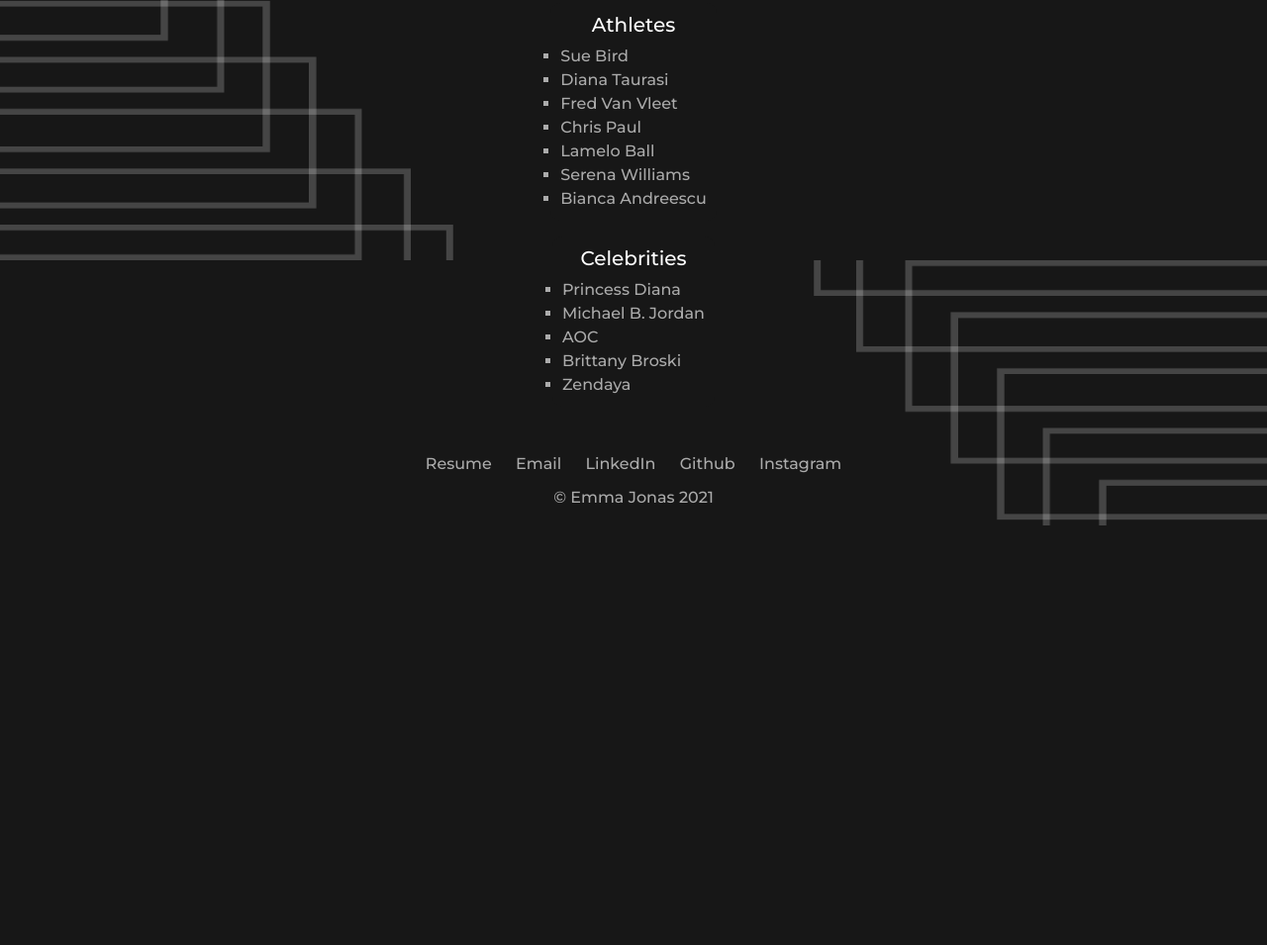
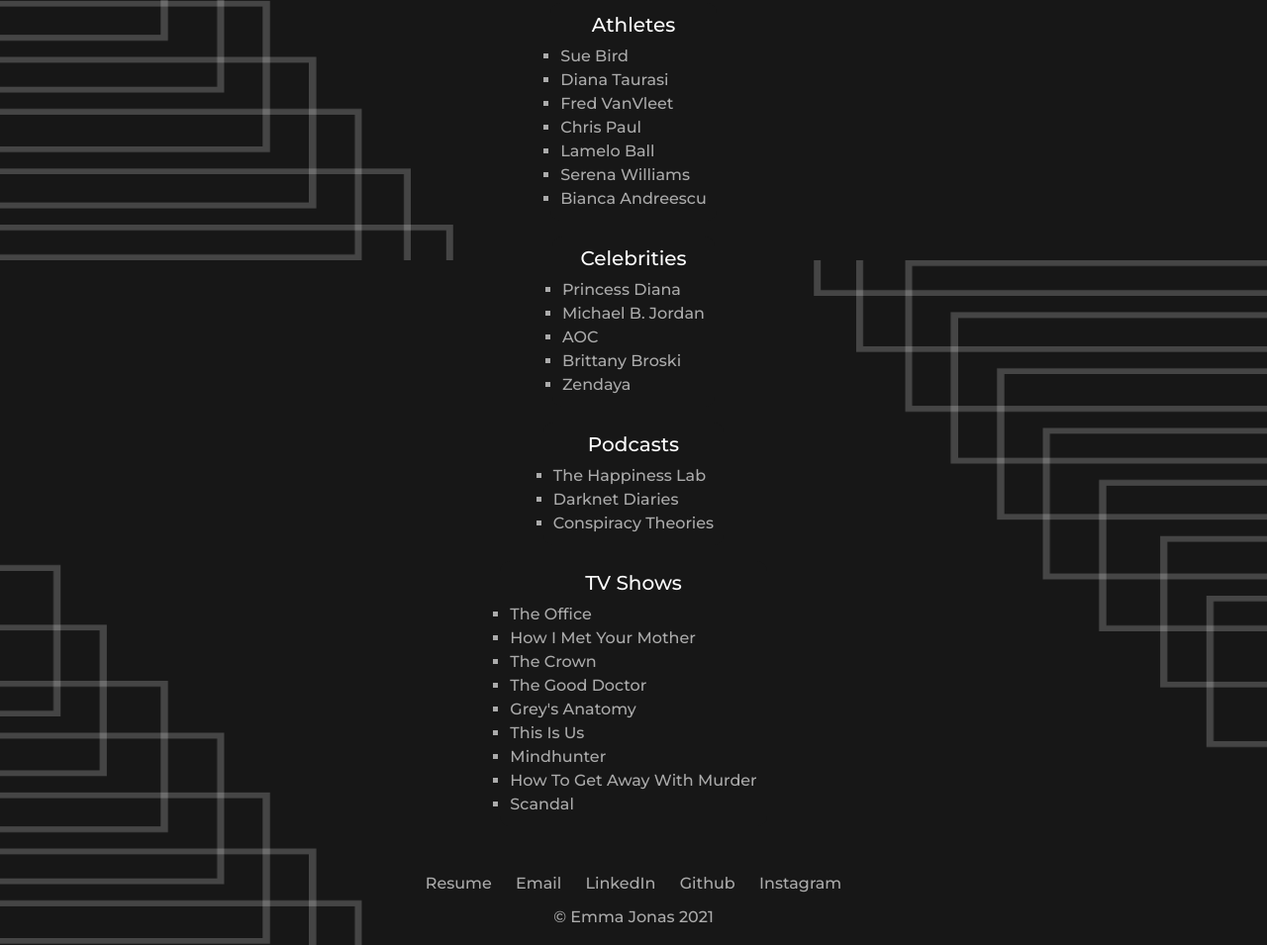
Before and after one commit to emmajonas/emmajonas.github.io, a plain HTML site: page aboutme.html in a window 1280 px wide. Shown: the part 1337-2292 px from the top of the page at 99% size. Before the commit the page ends 1868 px from the top, so only its background shows below. Drawn offline with nearby package versions, Linux system fonts and the light colour scheme.

Commit message:
updated about me

```diff
--- a/aboutme.html
+++ b/aboutme.html
@@ -62,7 +62,7 @@
                 <li>Watching Jeopardy!</li>
                 <li>Solving crossword puzzles</li>
                 <li>Painting and drawing</li>
-                <li>Listening to 70/80/90’s music</li>
+                <li>Listening to 70's/80's/90’s music</li>
                 <li>Watching shows about the Royal Family</li>
                 <li>Watching food videos</li>
 
@@ -86,7 +86,7 @@
                 <h5>Athletes</h5>
                 <li>Sue Bird</li>
                 <li>Diana Taurasi</li>
-                <li>Fred Van Vleet</li>
+                <li>Fred VanVleet</li>
                 <li>Chris Paul</li>
                 <li>Lamelo Ball</li>
                 <li>Serena Williams</li>
@@ -99,6 +99,24 @@
                 <li>AOC</li>
                 <li>Brittany Broski</li>
                 <li>Zendaya</li>
+            </ul>
+            <ul>
+                <h5>Podcasts</h5>
+                <li>The Happiness Lab</li>
+                <li>Darknet Diaries</li>
+                <li>Conspiracy Theories</li>
+            </ul>
+            <ul>
+                <h5>TV Shows</h5>
+                <li>The Office</li>
+                <li>How I Met Your Mother</li>
+                <li>The Crown</li>
+                <li>The Good Doctor</li>
+                <li>Grey's Anatomy</li>
+                <li>This Is Us</li>
+                <li>Mindhunter</li>
+                <li>How To Get Away With Murder</li>
+                <li>Scandal</li>
             </ul>
         </div>
         <footer>
```
